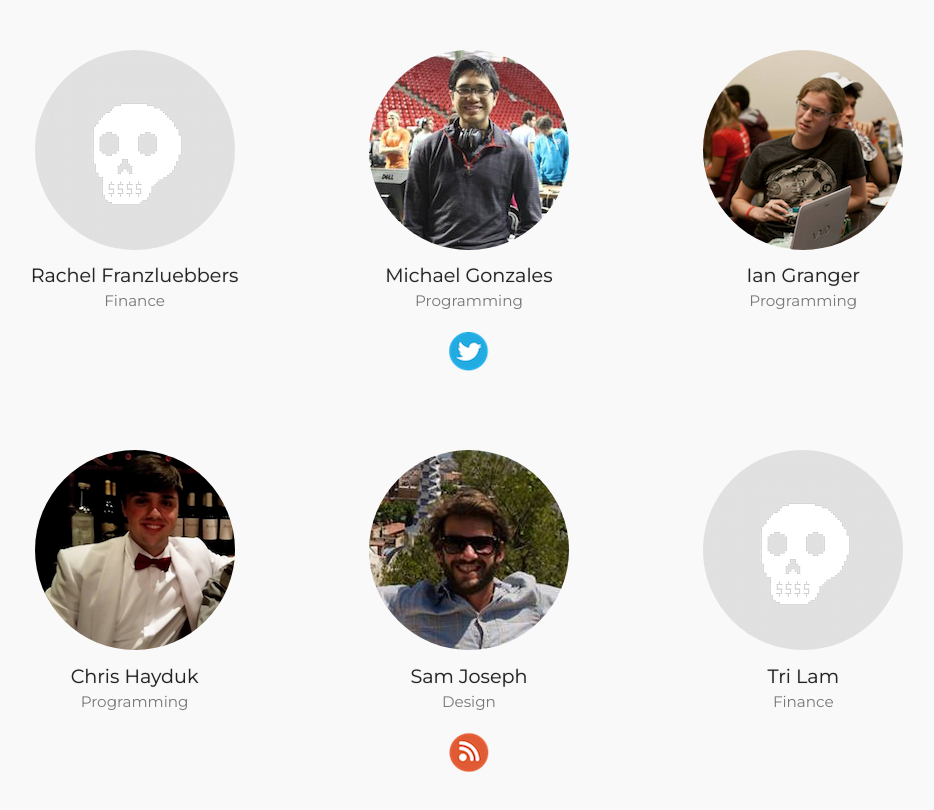
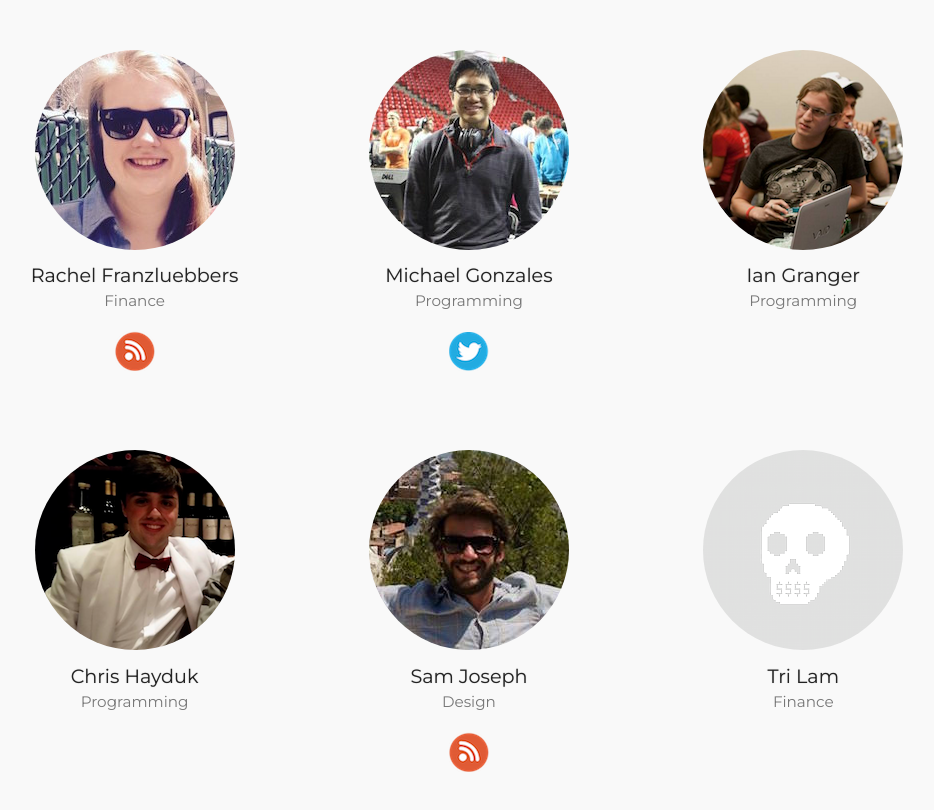
Before and after one commit to fordham-css/ptp, a plain HTML site: page index.html in a window 1280 px wide. Shown: the part 3238-4048 px from the top of the page, without its empty margins (171-1105 px from the left). Drawn offline with Linux system fonts and the light colour scheme; a web font is replaced by a local one.

Commit message:
rachel pix added

```diff
--- a/index.html
+++ b/index.html
@@ -292,9 +292,13 @@ License URL: http://creativecommons.org/licenses/by/3.0/
 
                         <div class="tm-head-grids">
 							<div class="tm-head-grid wow fadeInLeft" data-wow-delay="0.1s">
-								<img src="images/team/skullteam.png" alt="">
+								<img src="images/team/rachel.jpg" alt="">
 								<h4>Rachel Franzluebbers</h4>
 								<h5>Finance</h5>
+                                <ul class="top-social-icons">
+                                    <li><a class="home" href="https://www.linkedin.com/in/rachelfranzluebbers"> </a></li>
+									<div class="clear"> </div>
+								</ul>
 							</div>
 							<div class="tm-head-grid wow fadeInUp" data-wow-delay="0.1s">
 								<img src="images/team/mike.jpg" alt="">
```
Also changed, not shown: images/team/rachel.jpg (added).
